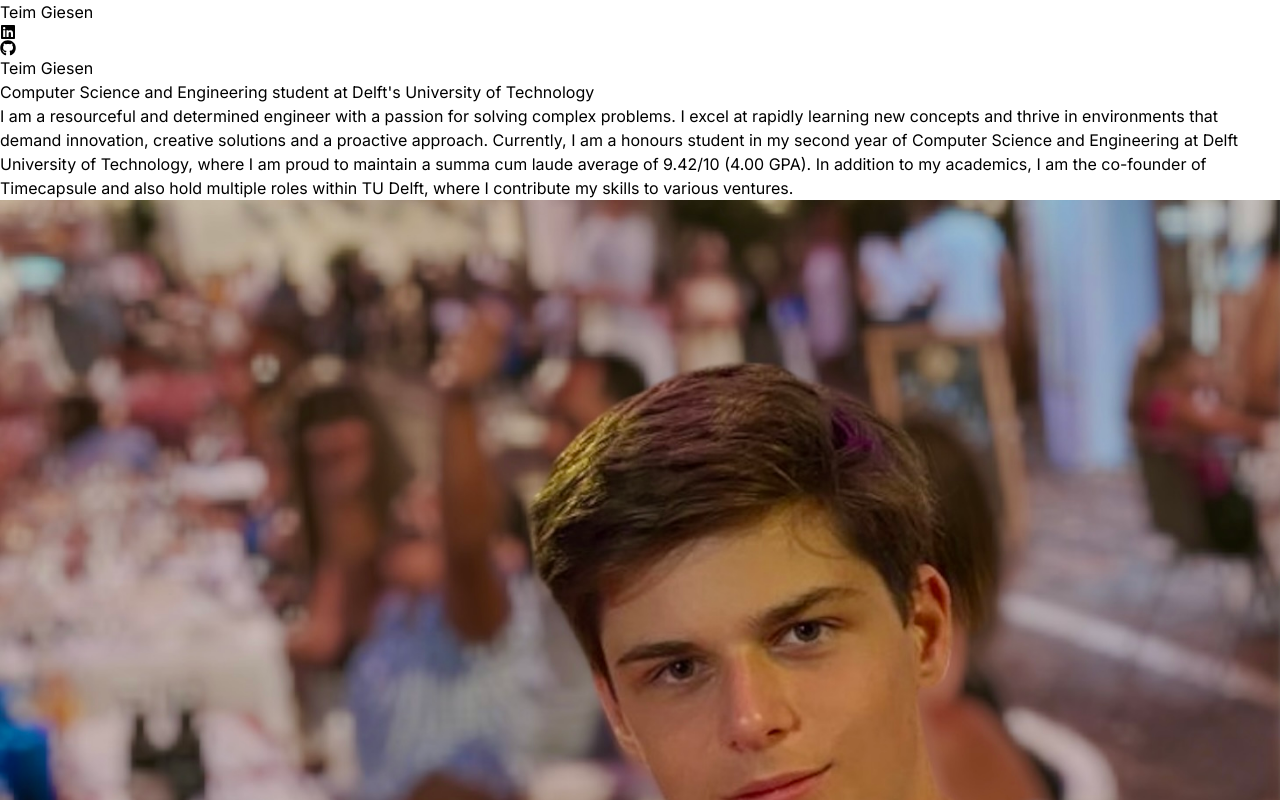
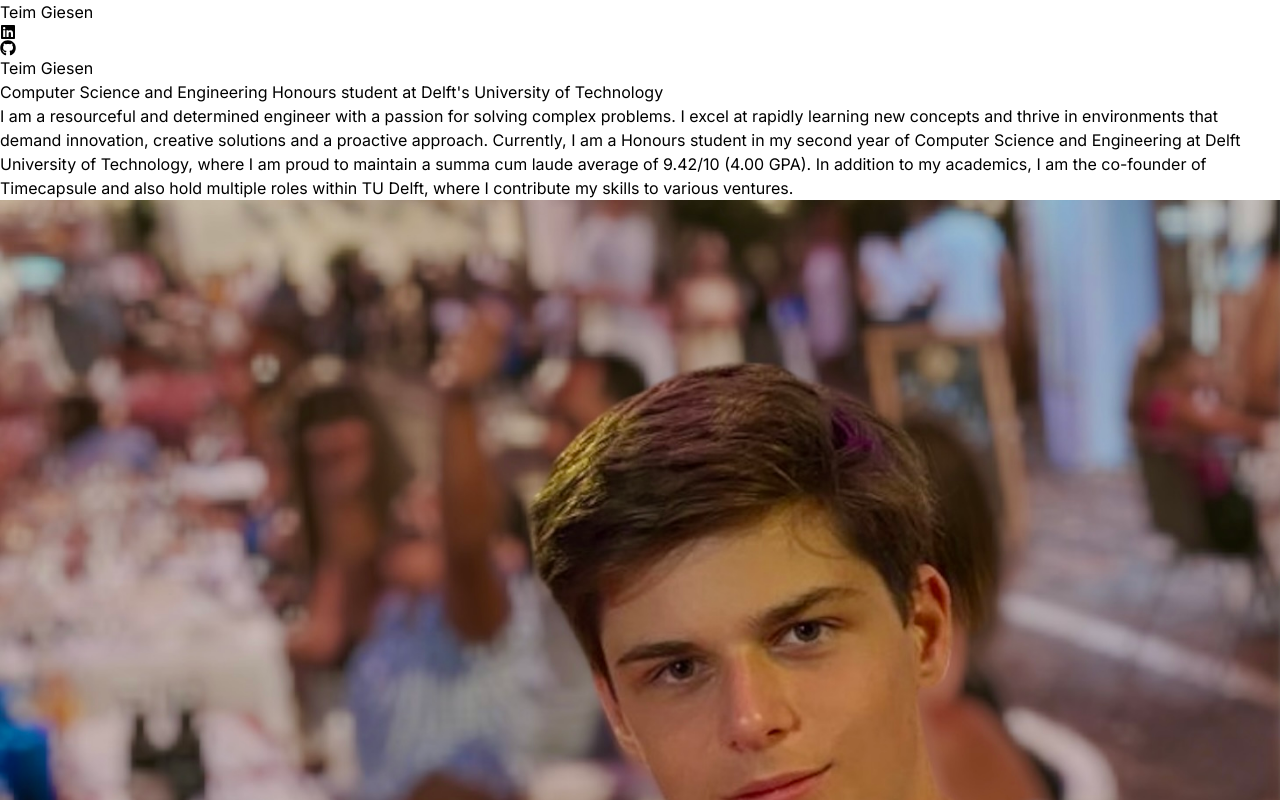
Before and after one commit to teimg/portfolio-site, a React (Vite) app: page / in a window 1280 px wide. Shown: the top 800 px of the page. Built offline with nearby package versions, Linux system fonts and the light colour scheme.

Commit message:
Reworded Honours

```diff
--- a/src/Components/Hero.jsx
+++ b/src/Components/Hero.jsx
@@ -18,7 +18,7 @@ const Hero = () => {
                     initial = {{x: -100, opacity: 0}}
                     animate = {{x: 0, opacity: 1}}
                     transition={{duration: 0.5, delay: 0.75}}>
-                        Computer Science and Engineering student at Delft's University of Technology
+                        Computer Science and Engineering Honours student at Delft's University of Technology
                     </motion.span>
                     <motion.p className="my-2 max-w-xl py-6 font-light tracking-tighter"
                     initial = {{x: -100, opacity: 0}}
--- a/src/constants/index.js
+++ b/src/constants/index.js
@@ -3,7 +3,7 @@ import project2 from "../assets/projects/project-2.jpg";
 import project3 from "../assets/projects/project-3.jpg";
 import project4 from "../assets/projects/project-4.jpg";
 
-export const HERO_CONTENT = `I am a resourceful and determined engineer with a passion for solving complex problems. I excel at rapidly learning new concepts and thrive in environments that demand innovation, creative solutions and a proactive approach.\n\nCurrently, I am a honours student in my second year of Computer Science and Engineering at Delft University of Technology, where I am proud to maintain a summa cum laude average of 9.42/10 (4.00 GPA). In addition to my academics, I am the co-founder of Timecapsule and also hold multiple roles within TU Delft, where I contribute my skills to various ventures.`;
+export const HERO_CONTENT = `I am a resourceful and determined engineer with a passion for solving complex problems. I excel at rapidly learning new concepts and thrive in environments that demand innovation, creative solutions and a proactive approach.\n\nCurrently, I am a Honours student in my second year of Computer Science and Engineering at Delft University of Technology, where I am proud to maintain a summa cum laude average of 9.42/10 (4.00 GPA). In addition to my academics, I am the co-founder of Timecapsule and also hold multiple roles within TU Delft, where I contribute my skills to various ventures.`;
 
 export const EXPERIENCES = [
   {
```
